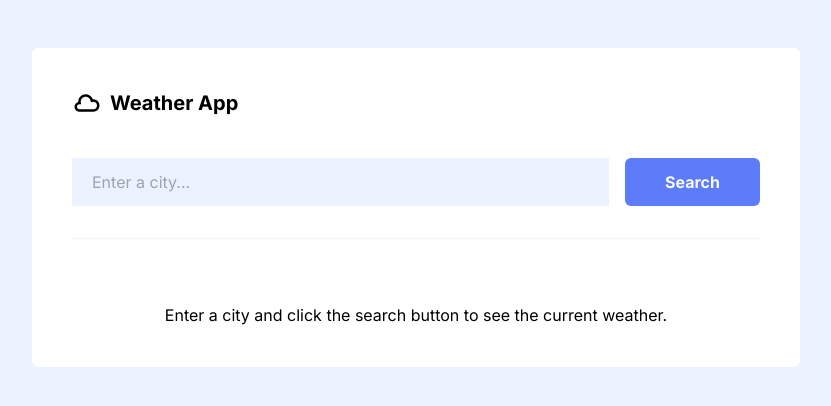
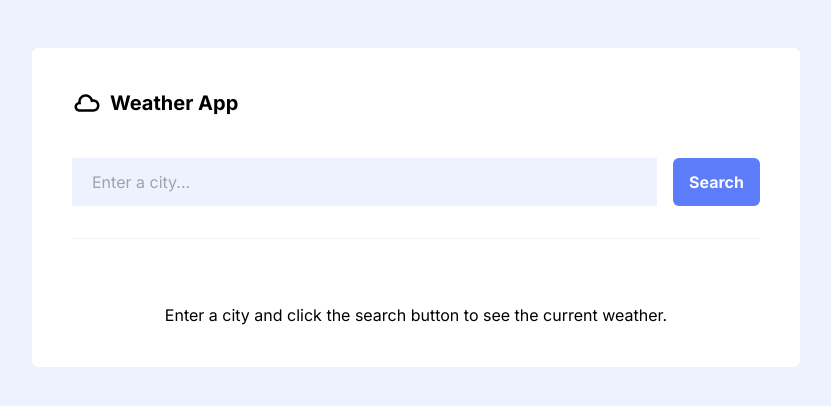
Before and after one commit to dev-rome/Weather-App, a Next.js app: page / in a window 1280 px wide. Shown: the top 406 px of the page, without its empty margins (224-1055 px from the left). Built offline with nearby package versions, Linux system fonts and the light colour scheme.

Commit message:
import search form props

```diff
--- a/components/SearchForm.tsx
+++ b/components/SearchForm.tsx
@@ -1,10 +1,7 @@
 "use client";
 
 import { useState } from "react";
-
-interface SearchFormProps {
-  onSubmit: (city: string) => void;
-}
+import { SearchFormProps } from "@/types"
 
 const SearchForm = ({ onSubmit }: SearchFormProps) => {
   const [city, setCity] = useState<string>("");
@@ -27,7 +24,7 @@ const SearchForm = ({ onSubmit }: SearchFormProps) => {
         onChange={(e) => setCity(e.target.value)}
       />
       <button
-        className="bg-[#5c7cfa] text-[#f8f9fa] font-bold rounded-md px-10 py-2"
+        className="bg-[#5c7cfa] text-[#f8f9fa] font-bold rounded-md px-4 py-2"
         type="submit"
       >
         Search
```
